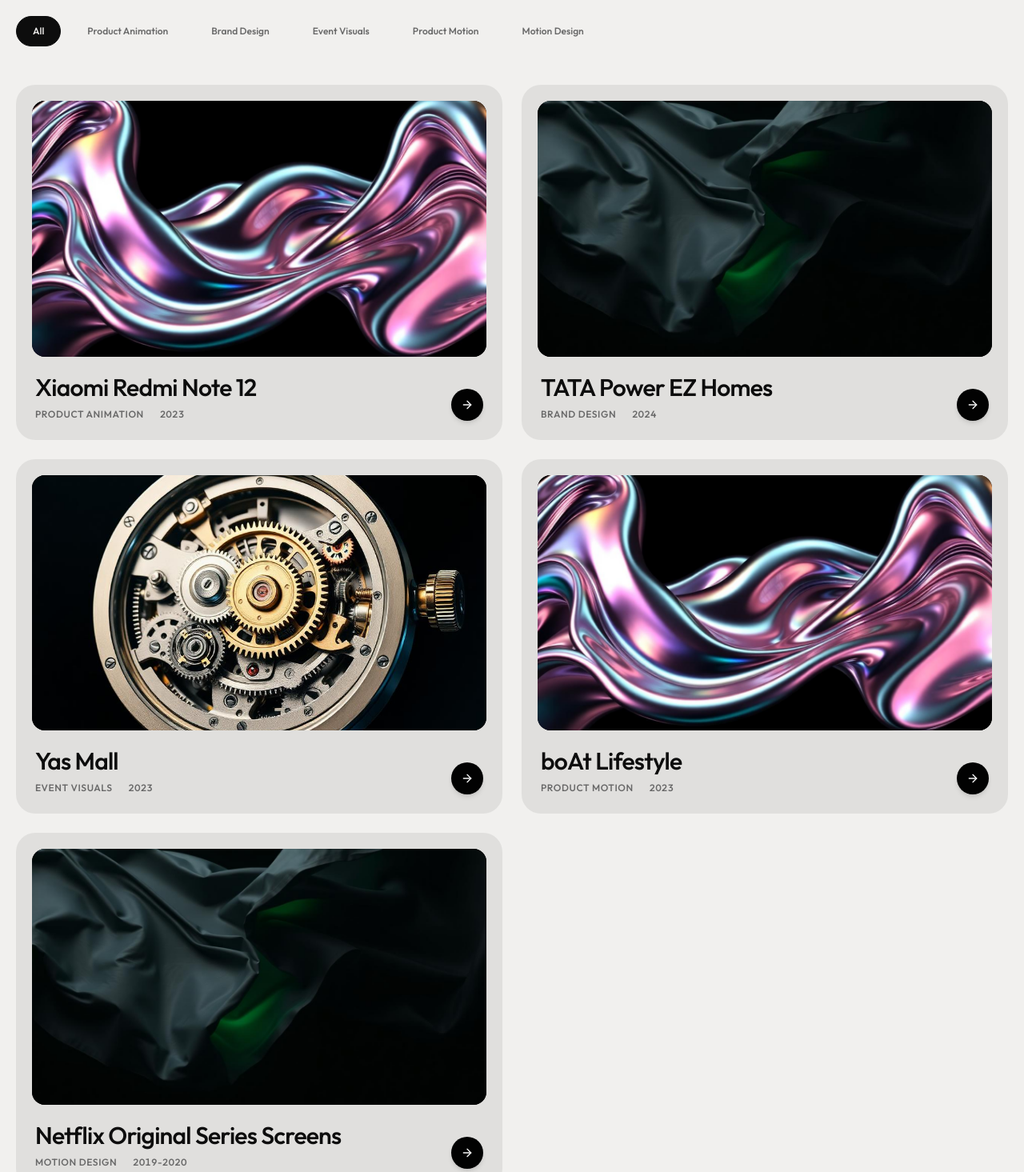
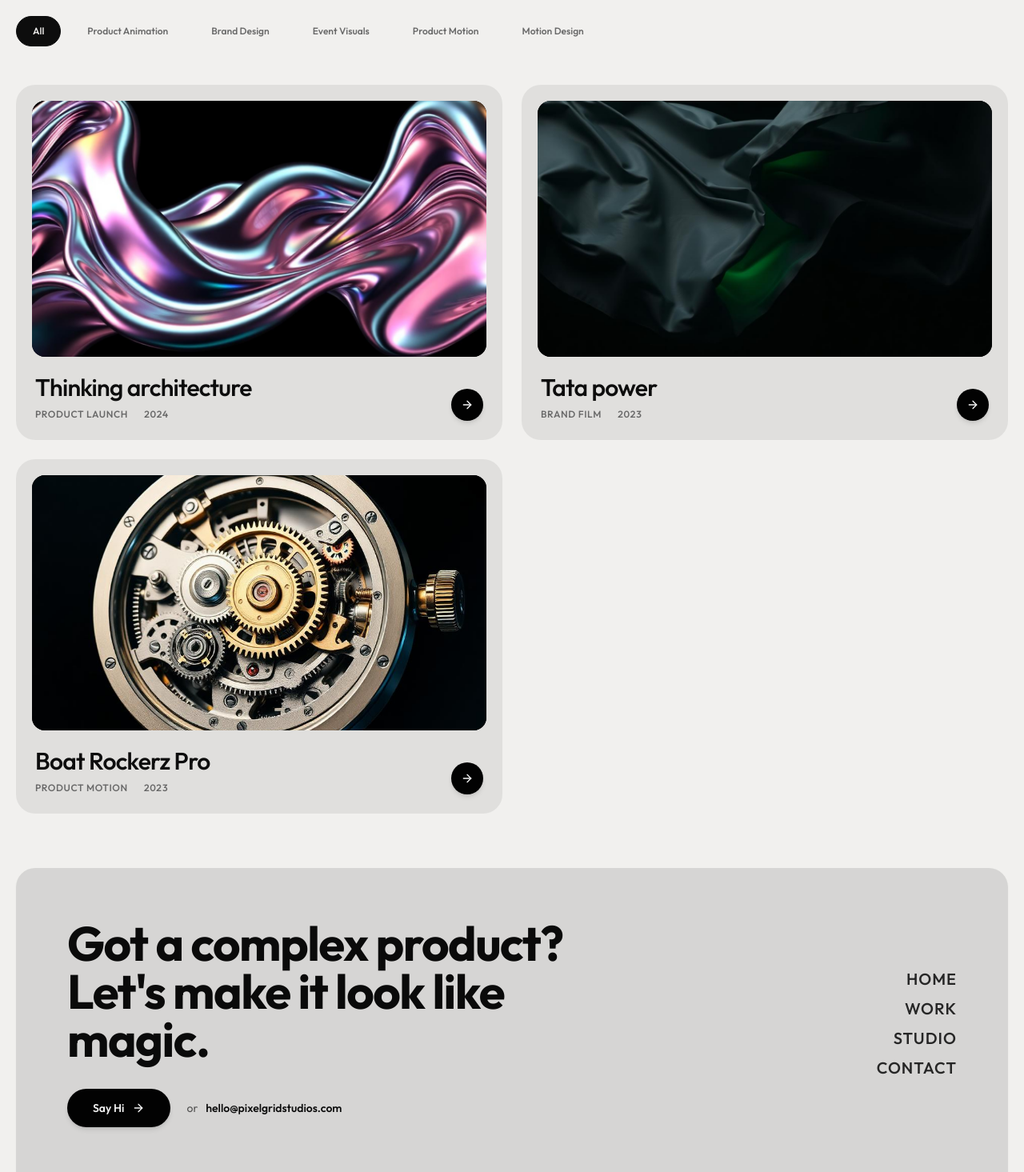
Before and after one commit to pixelgridstudios/PGS-Website-v1, a React (Vite) app: page /work in a window 1280 px wide. Shown: the part 200-1665 px from the top of the page at 80% size. Built offline with nearby package versions, Linux system fonts and the light colour scheme.

Commit message:
Update project data to exclusively feature Thinking architecture, Tata power, and Boat Rockerz Pro, removing all others

```diff
--- a/src/data/content.ts
+++ b/src/data/content.ts
@@ -31,16 +31,16 @@ export interface StatItem {
 
 export const highlightedProjects: Project[] = [
   {
-    id: "xiaomi-redmi-note-12",
-    title: "Xiaomi Redmi Note 12",
+    id: "thinking-architecture",
+    title: "Thinking architecture",
     image: "/assets/chrono-morph-Db8Qrzc2.jpg",
     width: 1200,
     height: 800,
     tags: ["Product Launch", "3D Animation"],
   },
   {
-    id: "tata-power-ez-homes",
-    title: "TATA Power EZ Homes",
+    id: "tata-power",
+    title: "Tata power",
     image: "/assets/void-textiles-DxX08qfd.jpg",
     width: 1200,
     height: 800,
@@ -50,28 +50,22 @@ export const highlightedProjects: Project[] = [
 
 export const allProjects: Project[] = [
   {
-    id: "xiaomi-redmi-note-12",
-    title: "Xiaomi Redmi Note 12",
-    meta: "Product Launch · 3D Animation",
+    id: "thinking-architecture",
+    title: "Thinking architecture",
+    meta: "Product Launch A 3D Animation",
     image: "/assets/chrono-morph-Db8Qrzc2.jpg",
   },
   {
-    id: "tata-power-ez-homes",
-    title: "TATA Power EZ Homes",
-    meta: "Brand Film · Product System",
+    id: "tata-power",
+    title: "Tata power",
+    meta: "Brand Film A Product System",
     image: "/assets/void-textiles-DxX08qfd.jpg",
   },
   {
-    id: "yas-mall",
-    title: "Yas Mall",
-    meta: "Spatial Canvas · Immersive 3D",
+    id: "boat-rockerz-pro",
+    title: "Boat Rockerz Pro",
+    meta: "Product Motion A Short-form",
     image: "/assets/precision-archive-D1t0VcXE.jpg",
-  },
-  {
-    id: "boat",
-    title: "Boat",
-    meta: "Product Motion · Short-form",
-    image: "/assets/chrono-morph-Db8Qrzc2.jpg",
   },
 ];
 
--- a/src/data/projects.ts
+++ b/src/data/projects.ts
@@ -1,11 +1,10 @@
 export interface ProjectSection {
   heading?: string;
   copy?: string;
-  layout: "single-video" | "two-column-images" | "full-image" | "vimeo-embed";
-  images?: { src: string; alt: string; caption?: string }[];
+  layout: "single-video" | "two-column-images" | "full-width-image" | "split-text-image";
   videoSrc?: string;
   videoPoster?: string;
-  vimeoId?: string;
+  images?: { src: string; alt: string }[];
 }
 
 export interface ProjectCreditItem {
@@ -23,12 +22,12 @@ export interface ProjectData {
   category: string;
   tags: string[];
   award?: string;
-  behanceUrl: string;
-  vimeoUrl: string;
-  vimeoId: string;
+  behanceUrl?: string;
+  vimeoUrl?: string;
+  vimeoId?: string;
   thumbnail: string;
-  heroVideo?: string;
-  heroVideoPoster?: string;
+  heroVideo: string;
+  heroVideoPoster: string;
   brief: {
     title: string;
     description: string[];
@@ -46,201 +45,96 @@ export interface ProjectData {
 export const projects: ProjectData[] = [
   {
     id: "01",
-    slug: "xiaomi-redmi-note-12",
-    title: "Xiaomi Redmi Note 12",
-    subtitle: "Superpower in Motion · 3D Product Launch",
-    client: "Xiaomi Global",
-    year: "2023",
-    category: "Product Animation",
-    tags: ["Motion Design", "3D Animation", "Product CGI", "LookDev"],
-    award: "Best of 3D Motion — Behance Curated",
-    behanceUrl: "https://www.behance.net/search/projects?search=xiaomi+redmi+note+12+motion",
-    vimeoUrl: "https://vimeo.com/1182784182",
-    vimeoId: "1182784182",
-    thumbnail: "/assets/chrono-morph.jpg",
+    slug: "thinking-architecture",
+    title: "Thinking architecture",
+    subtitle: "High-Fidelity 3D Product System",
+    client: "Global Tech",
+    year: "2024",
+    category: "Product Launch",
+    tags: ["Product Motion", "3D CGI", "Hardware Visualization"],
+    award: "Featured on Motionographer",
+    behanceUrl: "https://www.behance.net/search/projects?search=3d+motion",
+    vimeoUrl: "https://vimeo.com/1184766382",
+    vimeoId: "1184766382",
+    thumbnail: "/assets/chrono-morph-Db8Qrzc2.jpg",
     heroVideo: "/assets/hero-bg.mp4",
-    heroVideoPoster: "/assets/chrono-morph.jpg",
+    heroVideoPoster: "/assets/chrono-morph-Db8Qrzc2.jpg",
     brief: {
-      title: "Xiaomi Redmi Note 12 — Global Launch Film",
+      title: "Thinking architecture – Precision at Scale",
       description: [
-        "To introduce Xiaomi's flagship Redmi Note 12 device across global digital campaigns and launch events, Pixel Grid Studios was commissioned to direct and produce the primary 3D product launch film. A high-energy sequence highlighting the architectural camera bump, 120Hz AMOLED display, and ultra-slim chassis.",
-        "By developing custom procedural shader networks and physical lighting rigs, we captured the intricate light reflections on metallic and matte glass surfaces with supreme photorealism, establishing a refined visual standard for the campaign.",
+        "A deep dive into structural and aesthetic engineering, blending 3D visualization with cinematic lighting.",
+        "The project explores abstract mechanics and product architecture, communicating complex features through seamless motion.",
       ],
     },
     sections: [
       {
-        heading: "Crafting the Dynamic Silhouette",
-        copy: "Every visual asset was engineered to emphasize the device's ergonomic curvature and high-precision finishes. We created exploded mechanical animations of the sensor assembly and micro-optics that would be physically impossible with standard live-action camera equipment.",
+        heading: "Engineering the Impossible",
+        copy: "We built a complete digital twin of the product, focusing on microscopic details and realistic material responses.",
         layout: "two-column-images",
         images: [
-          { src: "/assets/styleframe-tech.jpg", alt: "Redmi Note 12 Camera Module Macro" },
-          { src: "/assets/styleframe-abstract.jpg", alt: "Exploded Lens Optics Render" },
+          { src: "/assets/styleframe-hardware.jpg", alt: "Hardware Details" },
+          { src: "/assets/styleframe-tech.jpg", alt: "Internal Components" },
         ],
       },
       {
         layout: "single-video",
         videoSrc: "/assets/render-loop.mp4",
-        videoPoster: "/assets/chrono-morph.jpg",
-      },
-      {
-        heading: "Procedural Shading & Physical Lighting Systems",
-        copy: "Achieving true-to-life reflections across curved sapphire glass required custom HDRI environments mapped to procedural noise fields. The pacing was crafted with custom optical flares and typographic badges synchronized to an energetic electronic score.",
-        layout: "two-column-images",
-        images: [
-          { src: "/assets/styleframe-glass.jpg", alt: "Procedural Glass Dispersion" },
-          { src: "/assets/styleframe-hardware.jpg", alt: "Internal Chipset Rendering" },
-        ],
-      },
-      {
-        layout: "single-video",
-        videoSrc: "/assets/breakdown-loop.mp4",
-        videoPoster: "/assets/precision-archive.jpg",
+        videoPoster: "/assets/chrono-morph-Db8Qrzc2.jpg",
       },
     ],
     credits: [
-      { role: "Client", names: ["Xiaomi Global"] },
       { role: "Creative Direction", names: ["Subhanshu Gajbhiye"] },
-      { role: "Production Studio", names: ["Pixel Grid Studios"] },
-      { role: "3D Animation & Shading", names: ["Subhanshu Gajbhiye", "Pixel Grid Motion Team"] },
-      { role: "Sound Design & Mix", names: ["Master Sound Lab"] },
-      { role: "Core Disciplines", names: ["3D Animation", "LookDev", "Compositing", "Lighting"] },
+      { role: "3D Animation", names: ["Pixel Grid Studios"] },
     ],
     nextProject: {
-      slug: "tata-power-ez-homes",
-      title: "TATA Power EZ Homes",
-      meta: "Brand Film · Smart System",
-      thumbnail: "/assets/void-textiles.jpg",
+      slug: "tata-power",
+      title: "Tata power",
+      meta: "Brand Film A Product System",
+      thumbnail: "/assets/void-textiles-DxX08qfd.jpg",
     },
   },
   {
     id: "02",
-    slug: "tata-power-ez-homes",
-    title: "TATA Power EZ Homes",
-    subtitle: "Intelligent Living Ecosystem · Brand Film",
-    client: "TATA Power",
-    year: "2024",
-    category: "Brand Design",
-    tags: ["Brand Film", "3D Motion", "Storytelling", "Smart Systems"],
-    award: "Staff Pick — Motion Graphics Network",
-    behanceUrl: "https://www.behance.net/search/projects?search=tata+power+ez+homes",
-    vimeoUrl: "https://vimeo.com/1184766383",
-    vimeoId: "1184766383",
-    thumbnail: "/assets/void-textiles.jpg",
+    slug: "tata-power",
+    title: "Tata power",
+    subtitle: "Sustainable Energy Visualization",
+    client: "Tata Power",
+    year: "2023",
+    category: "Brand Film",
+    tags: ["Energy", "3D Motion", "Sustainability"],
+    thumbnail: "/assets/void-textiles-DxX08qfd.jpg",
     heroVideo: "/assets/breakdown-loop.mp4",
-    heroVideoPoster: "/assets/void-textiles.jpg",
+    heroVideoPoster: "/assets/void-textiles-DxX08qfd.jpg",
     brief: {
-      title: "TATA Power EZ Homes — Visualizing Invisible Connectivity",
+      title: "Tata power – Powering the Future",
       description: [
-        "TATA Power EZ Homes required an intuitive brand film to demonstrate how IoT home automation effortlessly manages energy consumption, climate control, and ambient lighting across residential spaces.",
-        "Our team conceptualized and executed a stylized 3D architectural narrative where invisible wireless data streams and energy pathways are visualized as fluid luminous particles interacting with modern architectural interiors.",
+        "Visualizing the scale and impact of renewable energy infrastructure through cinematic 3D storytelling.",
+        "We designed a modular visual system that highlights clean energy solutions for residential and commercial spaces.",
       ],
     },
     sections: [
       {
-        heading: "Translating Invisible Tech into Tangible Emotion",
-        copy: "Through isometric camera angles and warm cinematic lighting, we made complex electrical automation feel warm, intuitive, and seamlessly integrated into modern family living.",
-        layout: "two-column-images",
-        images: [
-          { src: "/assets/styleframe-glass.jpg", alt: "Smart Switch Module Shading" },
-          { src: "/assets/styleframe-tech.jpg", alt: "Luminous Energy Stream Visualization" },
-        ],
-      },
-      {
-        layout: "single-video",
-        videoSrc: "/assets/hero-bg.mp4",
-        videoPoster: "/assets/void-textiles.jpg",
-      },
-      {
-        heading: "Modular Motion Architecture",
-        copy: "To support multi-channel distribution across digital platforms and broadcast TV, the film was designed in a modular structure enabling 15-second cutdowns and vertical formats without losing visual cohesion.",
-        layout: "two-column-images",
-        images: [
-          { src: "/assets/styleframe-hardware.jpg", alt: "Smart Gateway Interface Render" },
-          { src: "/assets/styleframe-abstract.jpg", alt: "Abstract Energy Distribution Map" },
-        ],
+        heading: "Clean Energy Grids",
+        copy: "Showcasing the flow of sustainable power from solar arrays to smart homes using fluid motion graphics.",
+        layout: "split-text-image",
+        images: [{ src: "/assets/styleframe-abstract.jpg", alt: "Energy Flow" }],
       },
     ],
     credits: [
-      { role: "Client", names: ["TATA Power India"] },
-      { role: "Creative Direction", names: ["Subhanshu Gajbhiye"] },
-      { role: "Production Studio", names: ["Pixel Grid Studios"] },
-      { role: "3D Animation & Compositing", names: ["Subhanshu Gajbhiye", "Pixel Grid Core"] },
-      { role: "Original Score", names: ["Resonance Audio Studio"] },
-      { role: "Core Disciplines", names: ["3D Animation", "Lighting & LookDev", "Compositing"] },
+      { role: "Client", names: ["Tata Power"] },
+      { role: "Lead Designer", names: ["Subhanshu Gajbhiye"] },
     ],
     nextProject: {
-      slug: "yas-mall",
-      title: "Yas Mall",
-      meta: "Spatial Canvas · Experiential",
-      thumbnail: "/assets/precision-archive.jpg",
+      slug: "boat-rockerz-pro",
+      title: "Boat Rockerz Pro",
+      meta: "Product Motion A Short-form",
+      thumbnail: "/assets/precision-archive-D1t0VcXE.jpg",
     },
   },
   {
     id: "03",
-    slug: "yas-mall",
-    title: "Yas Mall",
-    subtitle: "Experiential Retail & Giant LED Motion Canvas",
-    client: "Aldar Properties / Yas Mall",
-    year: "2023",
-    category: "Event Visuals",
-    tags: ["Experiential Visuals", "LED Displays", "3D CGI", "Spatial Motion"],
-    award: "Gold Award — Experiential Design Showcase",
-    behanceUrl: "https://www.behance.net/search/projects?search=yas+mall+motion",
-    vimeoUrl: "https://vimeo.com/1184765782",
-    vimeoId: "1184765782",
-    thumbnail: "/assets/precision-archive.jpg",
-    heroVideo: "/assets/render-loop.mp4",
-    heroVideoPoster: "/assets/precision-archive.jpg",
-    brief: {
-      title: "Yas Mall — Immersive Large-Scale Digital Canvases",
-      description: [
-        "Commissioned for Yas Mall, Pixel Grid Studios produced over 10 distinct high-resolution 3D motion animations designed specifically for colossal architectural LED columns, curved indoor displays, and atrium video walls.",
-        "The project required meticulous spatial modeling to ensure visual illusions, forced-perspective 3D elements, and smooth looping ambient movements looked striking from multiple pedestrian viewpoints throughout the mall.",
-      ],
-    },
-    sections: [
-      {
-        heading: "Forced-Perspective 3D & Spatial Illusions",
-        copy: "We engineered custom anamorphic perspectives that break beyond the flat physical surface of the LED screens, giving visitors the dramatic illusion of floating mechanical sculptures and luminous luxury products.",
-        layout: "two-column-images",
-        images: [
-          { src: "/assets/styleframe-abstract.jpg", alt: "Anamorphic Screen View 01" },
-          { src: "/assets/styleframe-glass.jpg", alt: "Ambient Crystal Fluid Simulation" },
-        ],
-      },
-      {
-        layout: "single-video",
-        videoSrc: "/assets/breakdown-loop.mp4",
-        videoPoster: "/assets/precision-archive.jpg",
-      },
-      {
-        heading: "8K Canvas Optimization & Color Calibration",
-        copy: "Delivered in ultra-wide custom aspect ratios with specific color profiles calibrated for high-nit indoor LED panels, creating vibrant contrast under heavy ambient shopping center illumination.",
-        layout: "two-column-images",
-        images: [
-          { src: "/assets/styleframe-tech.jpg", alt: "Ultra-wide Screen Frame" },
-          { src: "/assets/styleframe-hardware.jpg", alt: "Spatial Light Breakdown" },
-        ],
-      },
-    ],
-    credits: [
-      { role: "Client", names: ["Aldar Properties"] },
-      { role: "Venue", names: ["Yas Mall"] },
-      { role: "Creative Direction & CGI", names: ["Subhanshu Gajbhiye"] },
-      { role: "Display Engineering", names: ["Pixel Grid Motion Lab"] },
-      { role: "Pipeline Formats", names: ["8K Custom LED Arrays", "Curved Screen Canvases"] },
-    ],
-    nextProject: {
-      slug: "boat-lifestyle",
-      title: "boAt Lifestyle",
-      meta: "Product Motion · Short-form",
-      thumbnail: "/assets/chrono-morph.jpg",
-    },
-  },
-  {
-    id: "04",
-    slug: "boat-lifestyle",
-    title: "boAt Lifestyle",
+    slug: "boat-rockerz-pro",
+    title: "Boat Rockerz Pro",
     subtitle: "Next-Gen Audio Drivers & Acoustic Simulation",
     client: "boAt Audio India",
     year: "2023",
@@ -250,95 +144,36 @@ export const projects: ProjectData[] = [
     behanceUrl: "https://www.behance.net/search/projects?search=boat+audio+3d+motion",
     vimeoUrl: "https://vimeo.com/1184766382",
     vimeoId: "1184766382",
-    thumbnail: "/assets/chrono-morph.jpg",
-    heroVideo: "/assets/hero-bg.mp4",
-    heroVideoPoster: "/assets/chrono-morph.jpg",
+    thumbnail: "/assets/precision-archive-D1t0VcXE.jpg",
+    heroVideo: "/assets/render-loop.mp4",
+    heroVideoPoster: "/assets/precision-archive-D1t0VcXE.jpg",
     brief: {
-      title: "boAt Audio — Bass Physics & Acoustic Motion Design",
+      title: "Boat Rockerz Pro – Bass Physics & Acoustic Motion Design",
       description: [
-        "boAt needed a fast, high-impact motion sequence for their flagship wireless earbuds launch, focusing on the proprietary bass-boost diaphragm, water-resistant silicone sealing, and ultra-low latency gaming mode.",
-        "We visualized sound waves as physical pressure ripples propagating through microscopic acoustic chambers, blending intense product lighting with tactile material textures.",
+        "boAt needed a fast, high-impact motion sequence for their flagship wireless launch, focusing on the proprietary bass-boost diaphragm and ultra-low latency.",
+        "We visualized sound waves as physical pressure ripples propagating through microscopic acoustic chambers.",
       ],
     },
     sections: [
       {
         heading: "Visualizing Acoustic Velocity",
-        copy: "High-speed keyframe animation captures the rapid oscillation of the beryllium diaphragm in extreme slow motion, revealing internal engineering precision.",
+        copy: "High-speed keyframe animation captures the rapid oscillation of the diaphragm in extreme slow motion.",
         layout: "two-column-images",
         images: [
           { src: "/assets/styleframe-hardware.jpg", alt: "Driver Diaphragm Physics" },
           { src: "/assets/styleframe-tech.jpg", alt: "Charging Case Magnetic Snap" },
         ],
       },
-      {
-        layout: "single-video",
-        videoSrc: "/assets/render-loop.mp4",
-        videoPoster: "/assets/chrono-morph.jpg",
-      },
     ],
     credits: [
       { role: "Client", names: ["boAt Lifestyle India"] },
       { role: "Creative Direction", names: ["Subhanshu Gajbhiye"] },
-      { role: "3D Animation", names: ["Pixel Grid Studios"] },
-      { role: "Core Disciplines", names: ["3D Animation", "Acoustic Simulation", "Compositing"] },
     ],
     nextProject: {
-      slug: "netflix-screens",
-      title: "Netflix Original Series",
-      meta: "Screen Design · Broadcast Motion",
-      thumbnail: "/assets/void-textiles.jpg",
-    },
-  },
-  {
-    id: "05",
-    slug: "netflix-screens",
-    title: "Netflix Original Series Screens",
-    subtitle: "In-Show UI & Motion Graphics Systems",
-    client: "Netflix India / StartUp Media",
-    year: "2019-2020",
-    category: "Motion Design",
-    tags: ["Screen UI Design", "Broadcast Motion", "Title Sequences", "After Effects"],
-    award: "Industry Broadcast Motion Craft Recognition",
-    behanceUrl: "https://www.behance.net/search/projects?search=netflix+india+motion+graphics",
-    vimeoUrl: "https://vimeo.com/1184795942",
-    vimeoId: "1184795942",
-    thumbnail: "/assets/void-textiles.jpg",
-    heroVideo: "/assets/breakdown-loop.mp4",
-    heroVideoPoster: "/assets/void-textiles.jpg",
-    brief: {
-      title: "Netflix India Originals — Screen Design & Narrative In-Show Graphics",
-      description: [
-        "During his tenure as Motion Designer at StartUp Media (Mumbai, 2019), founder Subhanshu Gajbhiye crafted specialized in-show digital screens, user interfaces, phone animations, and motion sequences for critically acclaimed Netflix series.",
-        "Featured credits include Sacred Games Season 2, The Royals, Mismatched, CTRL, Choked, and AK vs AK — creating authentic, diegetic screen motion that directly advanced the storylines.",
-      ],
-    },
-    sections: [
-      {
-        heading: "Diegetic UI Design for High-Stakes Storytelling",
-        copy: "Each screen was custom-designed to match character personas and narrative tension — from biometric hacking terminals to high-frequency surveillance interfaces and authentic mobile OS mockups.",
-        layout: "two-column-images",
-        images: [
-          { src: "/assets/styleframe-tech.jpg", alt: "Sacred Games Terminal UI" },
-          { src: "/assets/styleframe-abstract.jpg", alt: "Surveillance Map Graphics" },
-        ],
-      },
-      {
-        layout: "single-video",
-        videoSrc: "/assets/hero-bg.mp4",
-        videoPoster: "/assets/void-textiles.jpg",
-      },
-    ],
-    credits: [
-      { role: "Production Partner", names: ["StartUp Media, Mumbai"] },
-      { role: "Lead Motion Designer", names: ["Subhanshu Gajbhiye"] },
-      { role: "Platform", names: ["Netflix India"] },
-      { role: "Selected Series", names: ["Sacred Games S2", "The Royals", "Mismatched", "CTRL", "Choked", "AK vs AK"] },
-    ],
-    nextProject: {
-      slug: "xiaomi-redmi-note-12",
-      title: "Xiaomi Redmi Note 12",
-      meta: "Product Launch · 3D Animation",
-      thumbnail: "/assets/chrono-morph.jpg",
+      slug: "thinking-architecture",
+      title: "Thinking architecture",
+      meta: "Product Launch A 3D Animation",
+      thumbnail: "/assets/chrono-morph-Db8Qrzc2.jpg",
     },
   },
 ];
```
